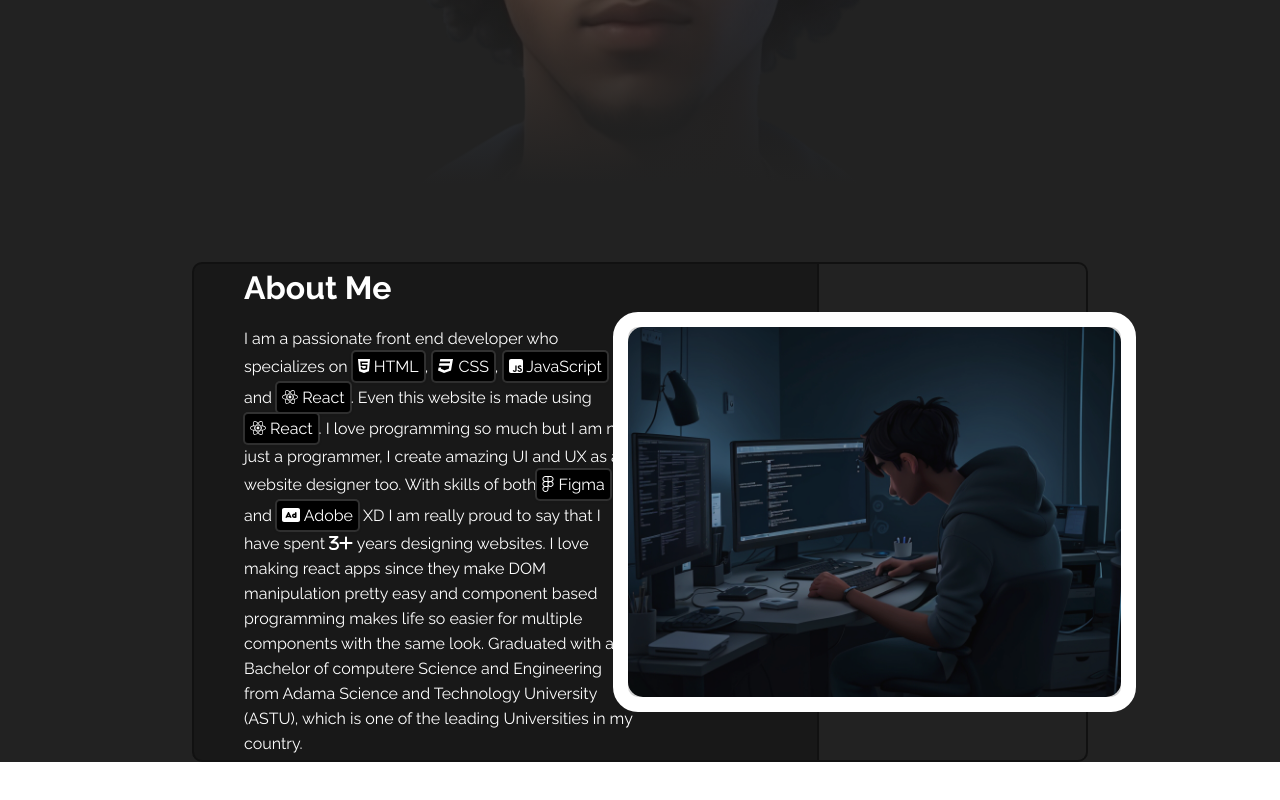
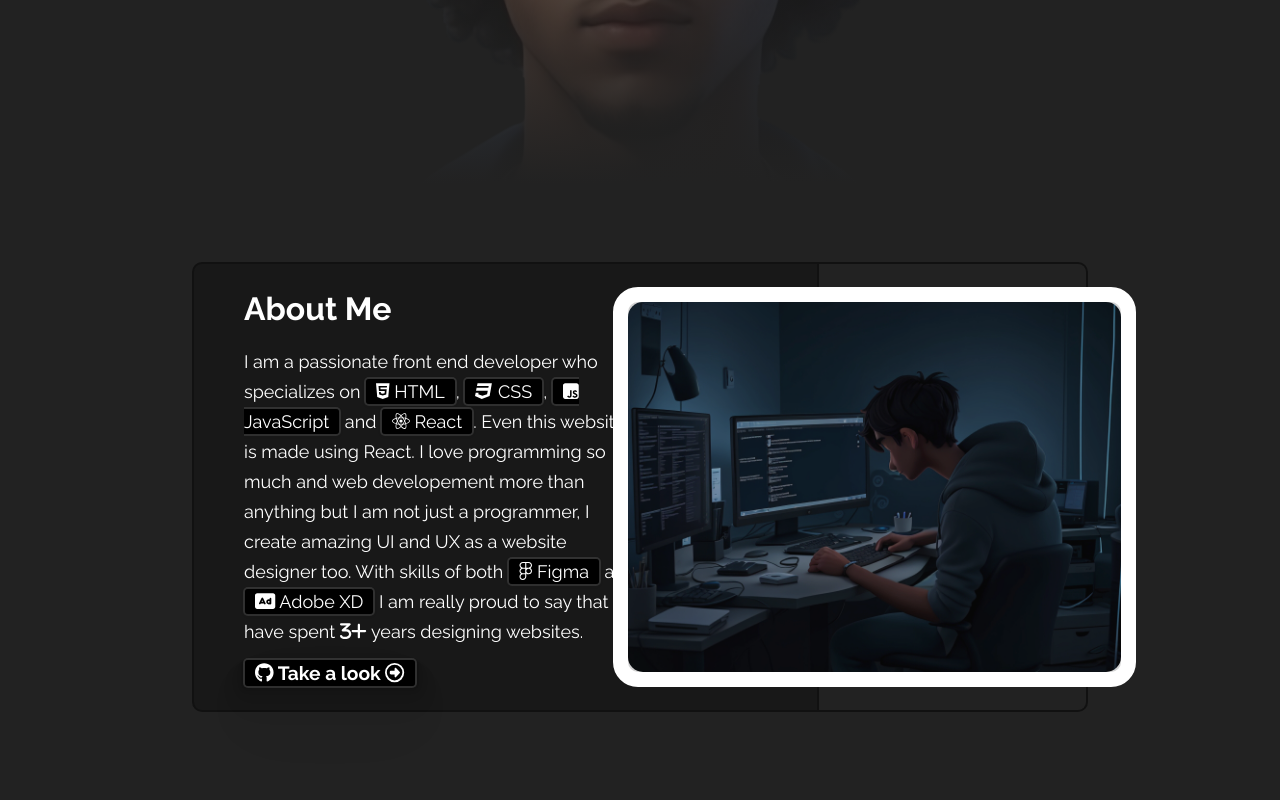
Before and after one commit to naodalemu/react-portfolio, a React (Vite) app: page / in a window 1280 px wide. Shown: the part 638-1438 px from the top of the page. Before the commit the page ends 1400 px from the top, so only its background shows below. Built offline with nearby package versions, Linux system fonts and the light colour scheme.

Commit message:
fixed the amount of text with some feedback on the about section and also added a github call to action button.

```diff
--- a/index.html
+++ b/index.html
@@ -1,11 +1,14 @@
-<!doctype html>
+<!DOCTYPE html>
 <html lang="en">
   <head>
     <meta charset="UTF-8" />
     <link rel="icon" type="image" href="/src/assets/suitcase.png" />
-    <link rel="preconnect" href="https://fonts.googleapis.com">
-    <link rel="preconnect" href="https://fonts.gstatic.com" crossorigin>
-    <link href="https://fonts.googleapis.com/css2?family=Raleway:ital,wght@0,100;0,200;0,300;0,400;0,500;0,600;0,700;0,800;0,900;1,100;1,200;1,300;1,400;1,500;1,600;1,700;1,800;1,900&display=swap" rel="stylesheet">
+    <link rel="preconnect" href="https://fonts.googleapis.com" />
+    <link rel="preconnect" href="https://fonts.gstatic.com" crossorigin />
+    <link
+      href="https://fonts.googleapis.com/css2?family=Raleway:ital,wght@0,100;0,200;0,300;0,400;0,500;0,600;0,700;0,800;0,900;1,100;1,200;1,300;1,400;1,500;1,600;1,700;1,800;1,900&display=swap"
+      rel="stylesheet"
+    />
     <meta name="viewport" content="width=device-width, initial-scale=1.0" />
     <title>Portfolio</title>
   </head>
--- a/src/components/UI/TextWrapper.module.css
+++ b/src/components/UI/TextWrapper.module.css
@@ -1,6 +1,6 @@
 .wrapper {
-    display: inline-table;
-    padding: 2px 5px;
+  display: math;
+  padding: 2px 10px;
   margin: 1px;
   background: #000;
   border-radius: 3px;
--- a/src/components/layouts/Layout.jsx
+++ b/src/components/layouts/Layout.jsx
@@ -1,7 +1,7 @@
 import MainNavigation from "../UI/MainNavigation";
 import About from "../sections/About";
 import Hero from "../sections/Hero";
-import classes from "./Layout.module.css"
+import classes from "./Layout.module.css";
 
 function Layout() {
   return (
@@ -10,7 +10,7 @@ function Layout() {
       <Hero />
       <About />
     </div>
-    )
+  );
 }
 
 export default Layout;
--- a/src/components/sections/About.jsx
+++ b/src/components/sections/About.jsx
@@ -1,9 +1,17 @@
-import { fa3, faAd, faPlus } from "@fortawesome/free-solid-svg-icons";
+import { fa3, faAd, faLongArrowAltRight, faPlus } from "@fortawesome/free-solid-svg-icons";
 import TW from "../UI/TextWrapper";
-import classes from "./About.module.css"
+import classes from "./About.module.css";
 import { FontAwesomeIcon } from "@fortawesome/react-fontawesome";
-import { faCss3, faFigma, faHtml5, faJsSquare, faReact } from "@fortawesome/free-brands-svg-icons";
-import developer from "../../assets/images/darkDev.jpg"
+import {
+  faCss3,
+  faFigma,
+  faGithub,
+  faHtml5,
+  faJsSquare,
+  faReact,
+} from "@fortawesome/free-brands-svg-icons";
+import developer from "../../assets/images/darkDev.jpg";
+import { faArrowAltCircleRight } from "@fortawesome/free-regular-svg-icons";
 
 function About() {
   return (
@@ -11,12 +19,18 @@ function About() {
       <div className={classes.aboutExplanation}>
         <h1 className={classes.aboutTitle}>About Me</h1>
         <p className={classes.aboutDescription}>
-                    I am a passionate front end developer who specializes on <TW fa={faHtml5}> HTML</TW>, <TW fa={faCss3}> CSS</TW>, <TW fa={faJsSquare}> JavaScript</TW> and <TW fa={faReact}> React</TW>. Even this website is made using <TW fa={faReact}> React</TW>.
-                    I love programming so much but I am not just a programmer, I create amazing UI and UX as a website designer too. With skills of both
-                    <TW fa={faFigma}> Figma</TW> and <TW fa={faAd}> Adobe</TW> XD I am really proud to say that I have spent <FontAwesomeIcon icon={fa3} /><FontAwesomeIcon icon={faPlus} /> years designing websites. I love making react apps since they make
-                    DOM manipulation pretty easy and component based programming makes life so easier for multiple components with the same look. Graduated
-                    with a Bachelor of computere Science and Engineering from Adama Science and Technology University (ASTU), which is one of the leading Universities in my country.
+          I am a passionate front end developer who specializes on{" "}
+          <TW fa={faHtml5}> HTML</TW>, <TW fa={faCss3}> CSS</TW>,{" "}
+          <TW fa={faJsSquare}> JavaScript</TW> and <TW fa={faReact}> React</TW>.
+          Even this website is made using React. I love programming so much and
+          web developement more than anything but I am not just a programmer, I
+          create amazing UI and UX as a website designer too. With skills of
+          both <TW fa={faFigma}> Figma</TW> and <TW fa={faAd}> Adobe XD</TW> I
+          am really proud to say that I have spent{" "}
+          <FontAwesomeIcon icon={fa3} />
+          <FontAwesomeIcon icon={faPlus} /> years designing websites.
         </p>
+        <button className={classes.gitContact}><a href="https://github.com/naodalemu" target="blank"><TW fa={faGithub}> Take a look <FontAwesomeIcon icon={faArrowAltCircleRight} /></TW></a></button>
       </div>
       <div className={classes.aboutImage}>
         <div className={classes.imageContainer}>
@@ -24,7 +38,7 @@ function About() {
         </div>
       </div>
     </div>
-    )
+  );
 }
 
 export default About;
--- a/src/components/sections/About.module.css
+++ b/src/components/sections/About.module.css
@@ -1,7 +1,8 @@
 .aboutContainer {
   width: 70%;
-    height: 500px;
+  height: 450px;
   display: flex;
+  margin-bottom: 200px;
 }
 
 .aboutTitle {
@@ -9,7 +10,9 @@
 }
 
 .aboutDescription {
-    line-height: 25px;
+  line-height: 30px;
+  font-size: large;
+  padding-bottom: 15px;
 }
 
 .aboutExplanation {
@@ -60,3 +63,14 @@
 .image {
   border-radius: 15px;
 }
+
+.gitContact {
+  width: fit-content;
+  border: none;
+  background: transparent;
+  font-size: larger;
+  color: white;
+  font-weight: bold;
+  cursor: pointer;
+  box-shadow: rgba(0, 0, 0, 0.07) 0px 1px 2px, rgba(0, 0, 0, 0.07) 0px 2px 4px, rgba(0, 0, 0, 0.07) 0px 4px 8px, rgba(0, 0, 0, 0.07) 0px 8px 16px, rgba(0, 0, 0, 0.07) 0px 16px 32px, rgba(0, 0, 0, 0.07) 0px 32px 64px;
+}
--- a/src/index.css
+++ b/src/index.css
@@ -2,6 +2,6 @@
   box-sizing: border-box;
   margin: 0;
   padding: 0;
-  font-family: 'Raleway', sans-serif;
+  font-family: "Raleway", sans-serif;
   scroll-behavior: smooth;
 }
```
Also changed, not shown: src/components/UI/TextWrapper.jsx (+7 -7 lines), src/components/sections/Hero.jsx (+19 -8 lines), src/components/sections/Hero.module.css (+10 -3 lines), src/components/UI/MainNavigation.module.css (indentation only), src/components/layouts/Layout.module.css (indentation only). Lines whose indentation alone changed are shown as unchanged.
